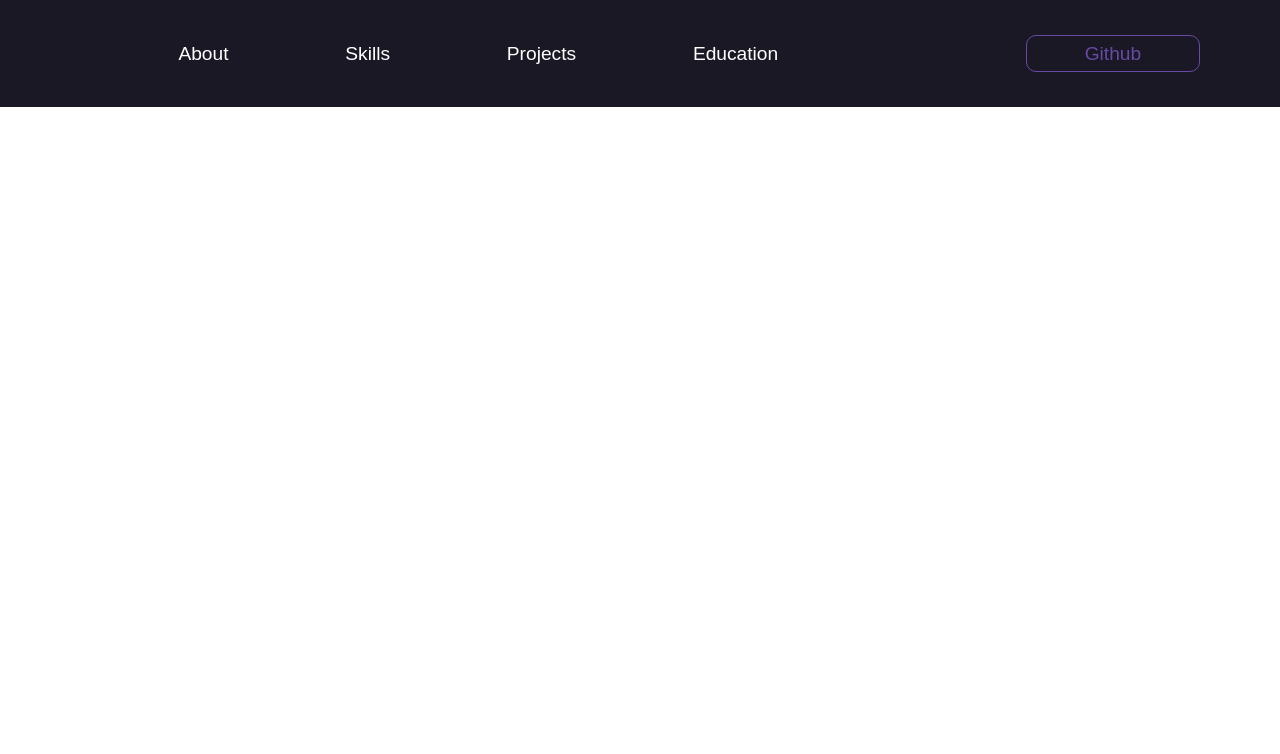
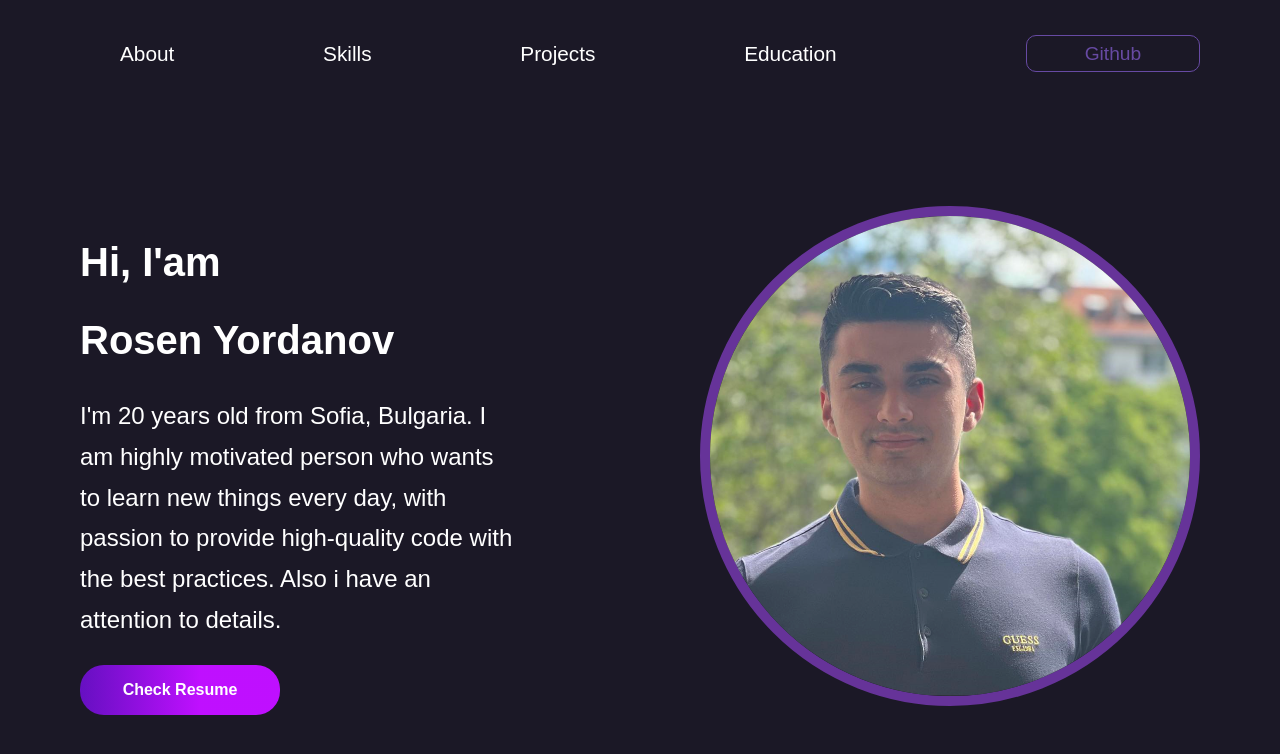
Before and after one commit to RosenYordanov2003/Personal-Portfolio, a React (Create React App) app: page / in a window 1280 px wide. Shown: the top 754 px of the page. Built offline with nearby package versions, Linux system fonts and the light colour scheme.

Commit message:
Add HeroSection component with HeroSection.css file. Also add Cv document, which can be viewed trough clicking button

```diff
--- a/src/App.js
+++ b/src/App.js
@@ -1,7 +1,11 @@
 import Navigation from "../src/components/Navigation/Navigation";
+import HeroSection from "./components/HeroSection/HeroSection";
 function App() {
   return (
+    <>
      <Navigation/>
+     <HeroSection/>
+    </>
   );
 }
 
--- /dev/null
+++ b/src/components/HeroSection/HeroSection.css
@@ -0,0 +1,54 @@
+.hero-section{
+   min-height: 100vh;
+   background-color: transparent;
+   display: flex;
+   align-items: flex-start;
+   justify-content: space-between;
+   margin-top: 4rem;
+}
+body{
+    background-color: #1b1826;
+}
+section{
+    padding: 2.2rem 5rem;
+}
+.hero-section-title{
+    color: white;
+    font-size: 2.5rem;
+}
+
+
+.img-container img{
+    width: 500px;
+    height: 500px;
+    object-fit: cover;
+    object-position: center;
+    border-radius: 50%;
+    border: 10px solid rebeccapurple;
+}
+.about-me-description{
+    color: white;
+    font-size: 1.5rem;
+    width: 70%;
+    line-height: 1.7;
+}
+.resume-link{
+    background: hsla(284, 100%, 53%, 1);
+    background: linear-gradient(180deg, hsla(284, 100%, 53%, 1) 40%, hsla(269, 85%, 41%, 1) 100%);
+    background: -moz-linear-gradient(180deg, hsla(284, 100%, 53%, 1) 40%, hsla(269, 85%, 41%, 1) 100%);
+    background: -webkit-linear-gradient(180deg, hsla(284, 100%, 53%, 1) 40%, hsla(269, 85%, 41%, 1) 100%);
+    filter: progid: DXImageTransform.Microsoft.gradient( startColorstr="#BF0FFF", endColorstr="#6710C2", GradientType=1 );
+    color: white;
+    display: block;
+    width: 200px;
+    text-align: center;
+    padding: 1rem 2rem;
+    font-weight: bolder;
+    border-radius: 24px;
+    text-decoration: none;
+    transition: opacity 0.3s ease-in;
+}
+.resume-link:hover,
+.resume-link:active{
+    opacity: 0.8;
+}
--- /dev/null
+++ b/src/components/HeroSection/HeroSection.js
@@ -0,0 +1,21 @@
+import "../HeroSection/HeroSection.css";
+import Pdf from "../../documents/Cv.pdf";
+
+export default function HeroSection(){
+   return(
+     <section className="hero-section">
+          <div className="about-me-container">
+             <h1 className="hero-section-title">Hi, I'am</h1>
+             <h1 className="hero-section-title">Rosen Yordanov</h1>
+             <p className="about-me-description">
+              I'm  20 years old from Sofia, Bulgaria. I am highly motivated person who wants to learn new things
+              every day, with passion to provide high-quality code with the best practices. Also i have an attention to details.
+            </p>
+            <a href={Pdf} target="_blank" className="resume-link">Check Resume</a>
+          </div>
+          <div className="img-container">
+             <img src="/ProfilePicture.png"/>
+          </div>
+     </section>
+   )
+}
--- a/src/components/Navigation/Navigation.css
+++ b/src/components/Navigation/Navigation.css
@@ -15,11 +15,11 @@ nav{
     list-style: none;
     display: flex;
     align-items: center;
-    justify-content: space-around;
+    justify-content: space-between;
 }
 .navigation li{
     color: white;
-    font-size: 1.2rem;
+    font-size: 1.3rem;
     cursor: pointer;
     position: relative;
     transition: 0.3s ease-in-out all;
```
Also changed, not shown: public/ProfilePicture.png (added), 1 other file (tests, documents, lock files or other folders).
